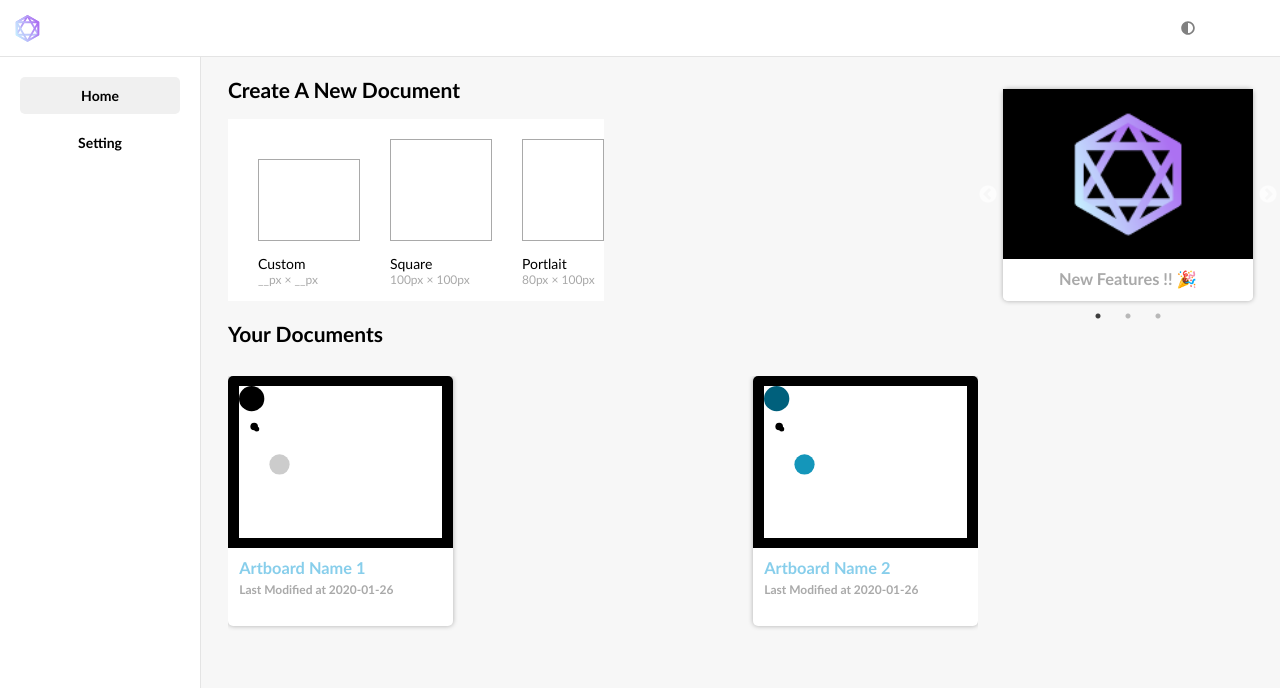
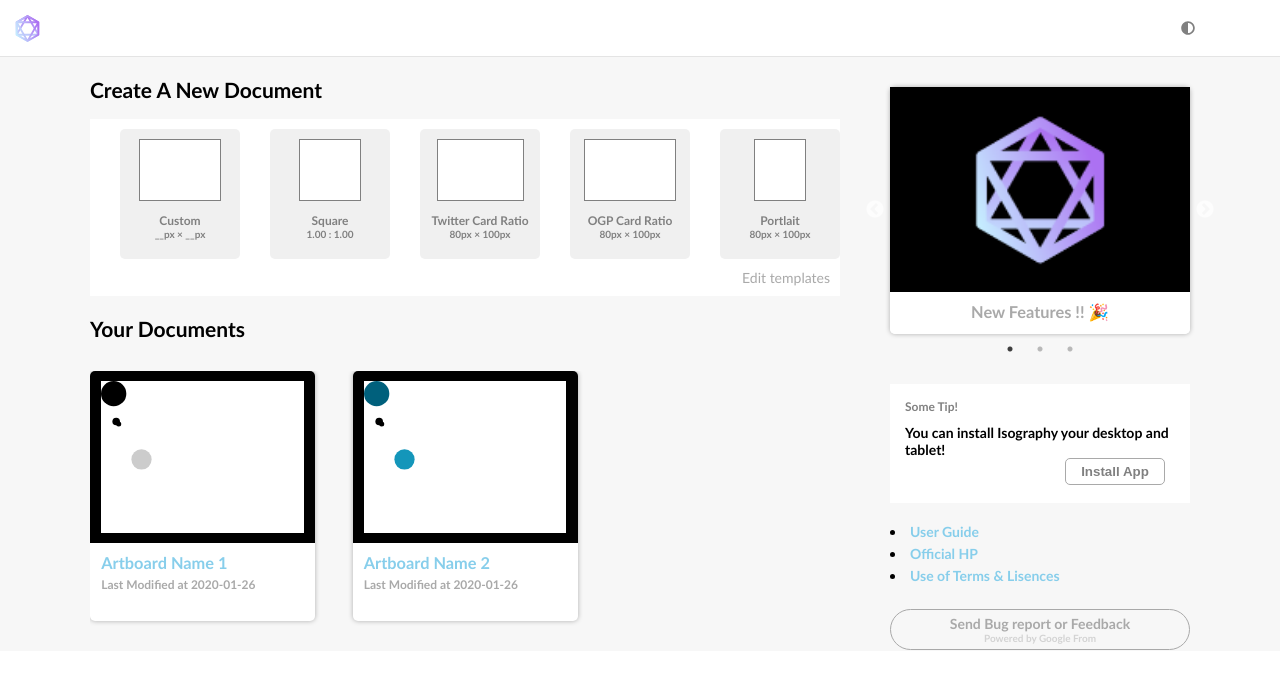
Before and after one commit to jdhudf/isography-demo, a React (Create React App) app: page /home in a window 1280 px wide. Shown: the top 688 px of the page. Built offline with nearby package versions, Linux system fonts and the light colour scheme.

Commit message:
update home

```diff
--- a/src/pages/home.js
+++ b/src/pages/home.js
@@ -62,10 +62,7 @@ class Home extends React.Component {
     return (
       <section className="section-home">
         <MenuBar />
-        <div className="flexbox">
-          <Navigation />
         <Dashboard />
-        </div>
       </section>
     );
 
@@ -106,9 +103,9 @@ const Dashboard = () => {
 
   return (
     <section className="section-dashboard">
-      <div>
+      <div className="flexbox">
+        <main>
           <NewArtboard/>
-        <NewsFeed/>
           <div className="your-document">
             <div style={styles.box}>
               <ul>
@@ -163,6 +160,23 @@ const Dashboard = () => {
               }
             </ul>
           </div>
+        </main>
+        <aside>
+          <NewsFeed/>
+          <div className="message">
+            <h2>Some Tip!</h2>
+            <p>You can install Isography your desktop and tablet!</p>
+            <button>Install App</button>
+          </div>
+          <ul>
+            <li><a href="#">User Guide</a></li>
+            <li><a href="#">Official HP</a></li>
+            <li><a href="#">Use of Terms & Lisences</a></li>
+          </ul>
+          <div className="sendFeedback">
+            <a href="#">Send Bug report or Feedback<span>Powered by Google From</span></a>
+          </div>
+        </aside>
       </div>
     </section>
   );
@@ -240,20 +254,37 @@ const NewArtboard = () => {
 
       <div className="section-new">
         <h2>Create A New Document</h2>
-        <ul className="template-list">
+        <div className="template-list">
+          <div>
+            <ul>
               <li onClick={ ()=>toggleModal(true) }>
-            <div style={{width:"100px", height:"80px"}} />
+                <div style={{width:"80px", height:"60px"}} />
                 <p>Custom  <span>__px × __px</span></p>
               </li>
               <li>
-            <div style={{width:"100px", height:"100px"}} />
-            <p>Square  <span>100px × 100px</span></p>
+                <div style={{width:"60px", height:"60px"}} />
+                <p>Square  <span>1.00 : 1.00</span></p>
               </li>
               <li>
-            <div style={{width:"80px", height:"100px"}} />
+                <div style={{width:"85px", height:"60px"}} />
+                <p>Twitter Card Ratio  <span>80px × 100px</span></p>
+              </li>
+              <li>
+                <div style={{width:"90px", height:"60px"}} />
+                <p>OGP Card Ratio  <span>80px × 100px</span></p>
+              </li>
+              <li>
+                <div style={{width:"50px", height:"60px"}} />
                 <p>Portlait  <span>80px × 100px</span></p>
               </li>
+              <li>
+                <div style={{width:"90px", height:"60px"}} />
+                <p>Silver Ratio <span>80px × 100px</span></p>
+              </li>
             </ul>
+          </div>
+          <p className="edit-templates">Edit templates</p>
+        </div>
       </div>
     </div>
   )
--- a/src/styles/home.scss
+++ b/src/styles/home.scss
@@ -5,7 +5,79 @@
   background: #F7F7F7;
   .flexbox {
     display: flex;
+    max-width: 1100px;
     flex-wrap: nowrap;
+    align-items: flex-start;
+  }
+}
+
+main {
+  flex-flow:1;
+  flex-basis: 60%;
+}
+
+aside {
+  flex-basis: 280px;
+  .sendFeedback {
+    text-align: center;
+    margin-top: 25px;
+    a {
+      display: block;
+      color: $gray;
+      border: solid 1px $gray;
+      border-radius: 1000px;
+      font-weight: 600;
+      padding: 5px 0;
+      transition: all ease .4s;
+      span {
+        display: block;
+        font-size: 1.0rem;
+        color: lightgray;
+      }
+      &:hover {
+        background: #000;
+        color: #fff;
+        transition: all ease .2s;
+      }
+    }
+  }
+  ul {
+    margin-top: 20px;
+    li {
+      margin: 5px 0;
+      list-style-type: disc;
+      list-style-position: inside;
+    }
+  }
+  .message {
+    background: #fff;
+    margin-top: 50px;
+    padding: 15px 0 45px;
+    h2, p {
+      margin: 0 auto;
+      width: 90%;
+    }
+    h2 {
+      font-size: 1.2rem;
+      color: gray;
+      margin-bottom: 10px;
+    }
+    p {
+      font-weight: 600;
+    }
+    button {
+      display: inline-block;
+      float: right;
+      margin-right: 25px;
+      margin-bottom: 30px;
+      border: solid 1.5px $gray;
+      background: #fff;
+      color: gray;
+      font-weight: 600;
+      padding: 5px 0;
+      width: 100px;
+      border-radius: 5px;
+    }
   }
 }
 
@@ -173,23 +245,53 @@
 
 .template-list {
   background: #fff;
-  display: flex;
-  align-items: flex-end;
-  padding-top: 20px;
+  //display: flex;
+  //align-items: flex-end;
+  padding-top: 10px;
+  width: 750px;
+  &>div {
+    width: 750px;
+    overflow-x: scroll;
+  }
+  ul {
+    width: 900px;
+    margin-bottom: 15px;
     li {
-    flex-basis: 100px;
+      background: #F0F0F0;
+      display: inline-block;
+      width: 120px;
+      height: 120px;
       margin-left: 30px;
+      padding-top: 10px;
+      border-radius: 5px;
       div {
-      border: solid 1px $gray;
+        border: solid 1px gray;
+        background: #fff;
+        margin: 0 auto;
         //width: 80px;
         //height:100px;
       }
       p {
+        color: gray;
+        font-weight: 600;
+        text-align: center;
+        font-size: 1.2rem;
         span {
           display: block;
+          color: gray;
+          font-size: 1.0rem;
+        }
+      }
+    }
+  }
+  .edit-templates {
+    text-align: right;
+    margin-right: 10px;
     color: $gray;
-        font-size: 1.2rem;
-      }
+    margin-top: -5px;
+    padding-bottom: 10px;
+    &:hover {
+      cursor: pointer;
     }
   }
 }
@@ -202,6 +304,11 @@
   height: 280px;
   width: 750px;
   margin-top: 30px;
+  &:after {
+    display: block;
+    content:"";
+    flex-basis: 30%;
+  }
   li {
     background: #fff;
     box-shadow: 0px 0px 5px rgba(0,0,0,0.3);
@@ -233,14 +340,17 @@
 }
 
 .new-feed {
+  margin-top: 30px;
+  //margin-bottom: 30px;
   .slick-slider {
-    width: 250px;
+    max-width: 300px;
+    width: 100%;
     box-shadow: 0px 0px 5px rgba(0,0,0,0.3);
     border-radius: 5px;
   }
   .article {
     background: #fff;
-    width: 250px;
+    width: 300px;
     border-radius: 5px;
     img {
       width: 100%;
```
Lines whose indentation alone changed are shown as unchanged.
